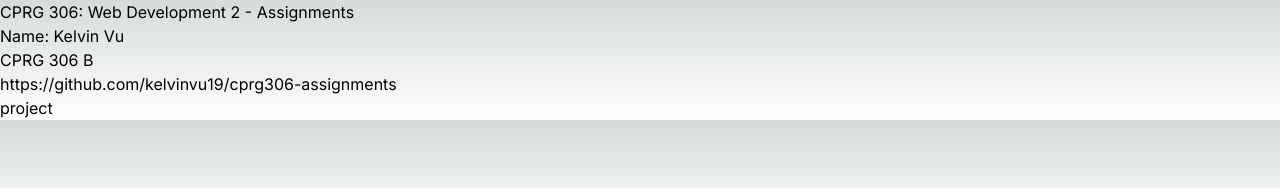
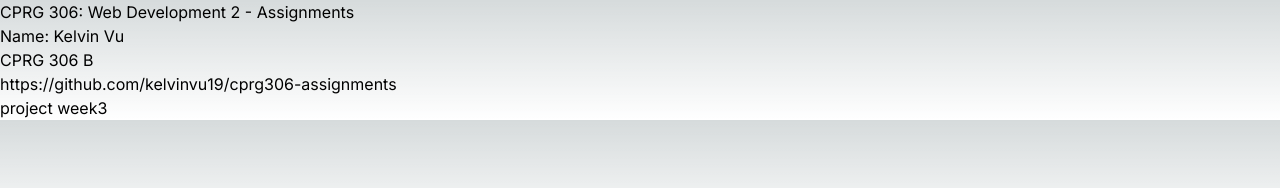
Before and after one commit to kelvinvu19/cprg306-assignments, a Next.js app: page / in a window 1280 px wide. Shown: the top 188 px of the page. Built offline with nearby package versions, Linux system fonts and the light colour scheme.

Commit message:
Update page.js

```diff
--- a/app/page.js
+++ b/app/page.js
@@ -9,6 +9,7 @@ export default function Week2() {
           <h1>CPRG 306: Web Development 2 - Assignments</h1>
           <StudentInfo />
           <Link href="/project"> project </Link>
+          <Link href="/week3"> week3 </Link>
       </div>
   );
 }
```
